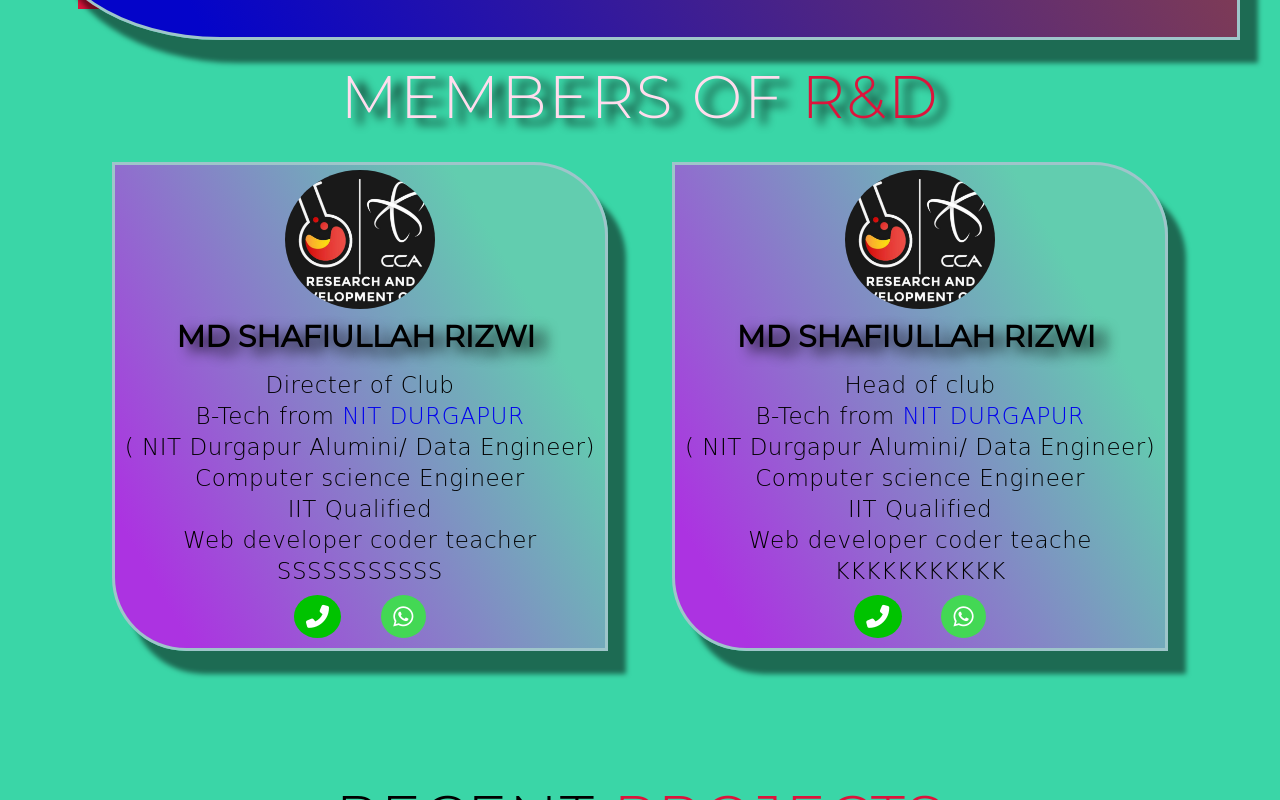
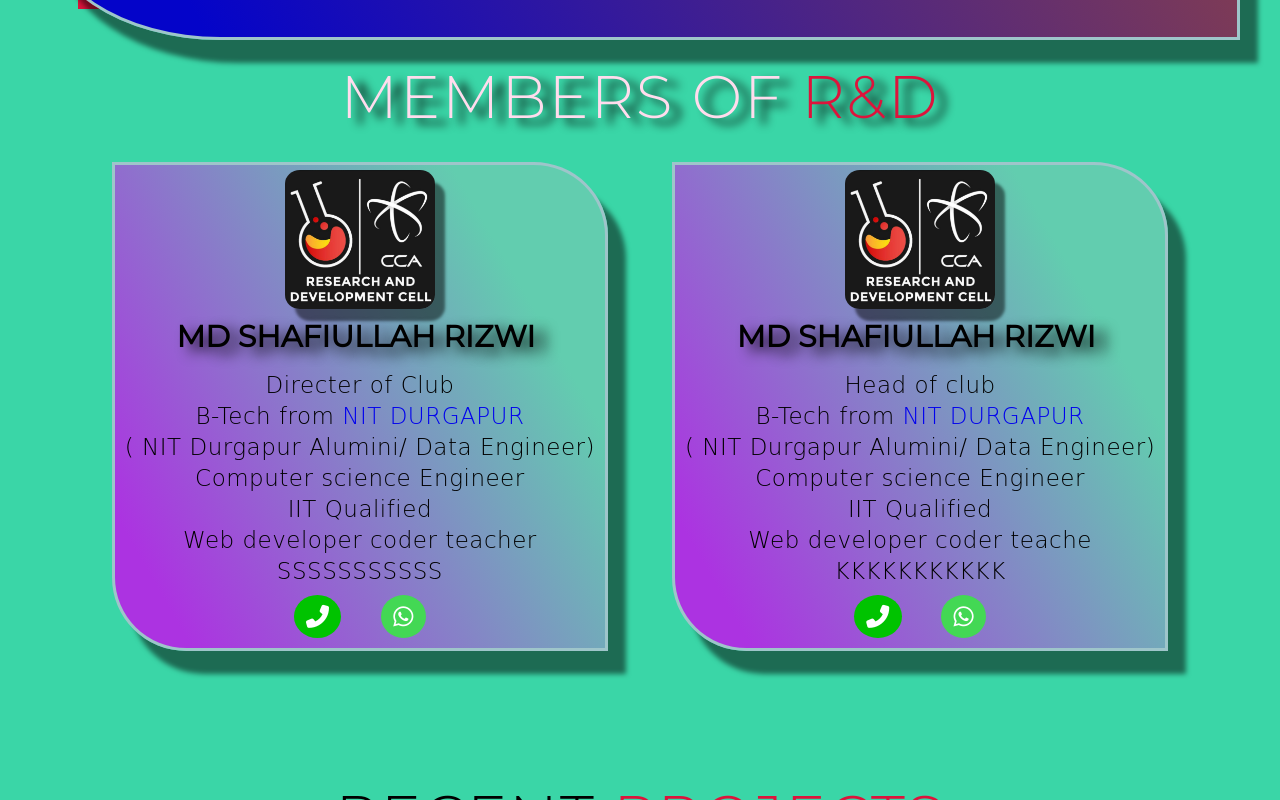
Before and after one commit to rizwi0786/R-D-cell, a plain HTML site: page index.html in a window 1280 px wide. Shown: the part 1585-2385 px from the top of the page. Drawn offline with Linux system fonts and the light colour scheme.

Commit message:
image rad

```diff
--- a/style.css
+++ b/style.css
@@ -98,7 +98,7 @@ p {
 }
 #header .logo img {
   width: 80px;
-  border-radius: 50%;
+  border-radius: 10%;
   margin: 7px 6px;
 }
 .logo {
@@ -398,10 +398,12 @@ p {
 }
 .box img {
   width: 150px;
-  border-radius: 50%;
+
+  border-radius: 10%;
   display: block;
   margin: auto;
   align-items: center;
+  box-shadow: 10px 12px 3px rgba(0, 0, 0, 0.5);
 }
 .box p {
   color: black;
```
Also changed, not shown: link.txt (added).
